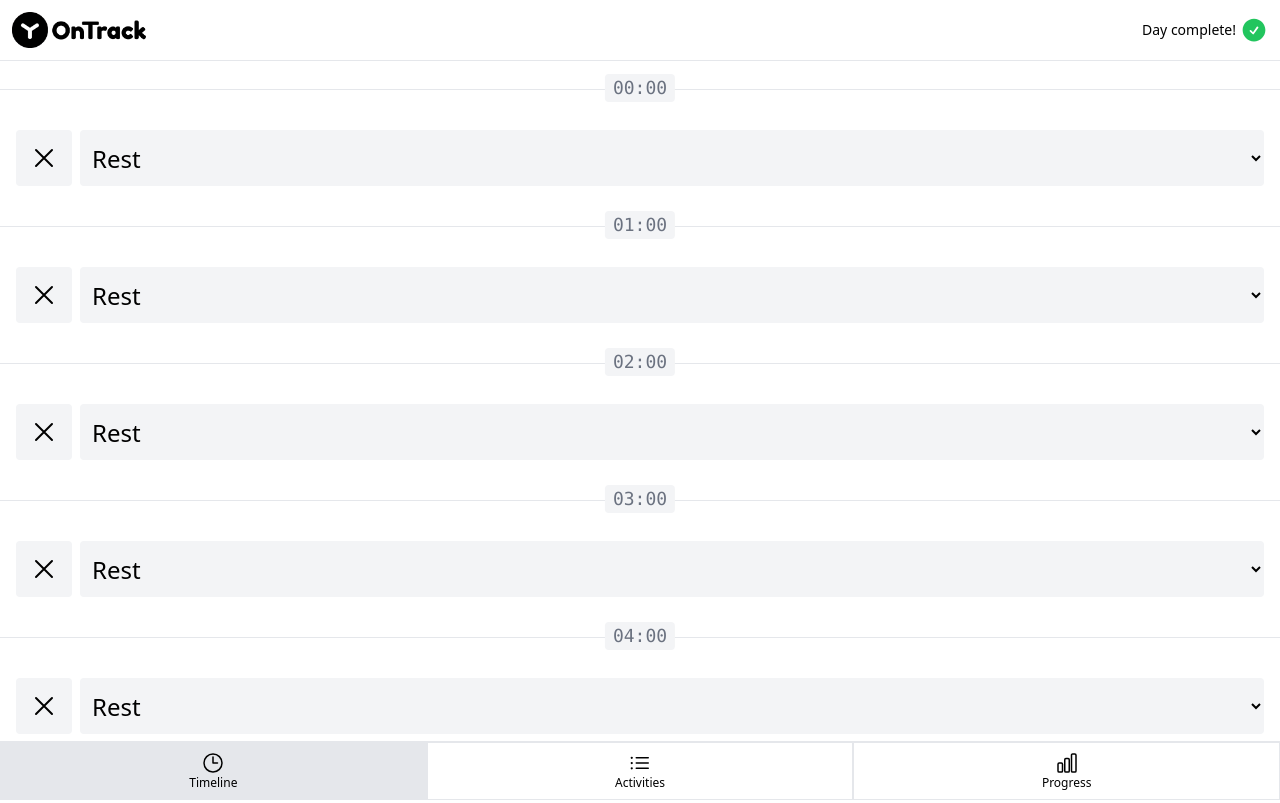
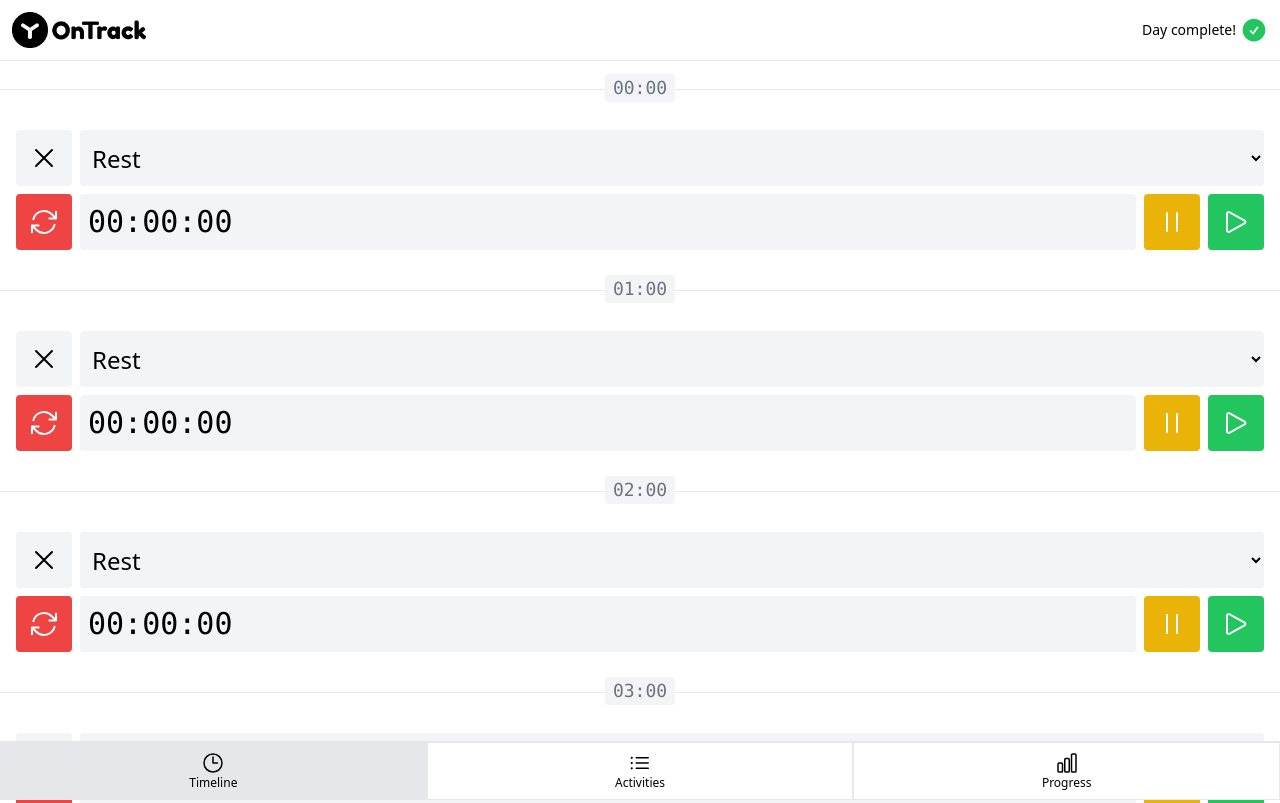
Before and after one commit to QwertykQwertov/onTrack, a Vue app: page /#timeline in a window 1280 px wide. Shown: the top 803 px of the page. Built offline with nearby package versions, Linux system fonts and the light colour scheme.

Commit message:
add watch

```diff
--- a/src/components/ActivityItem.vue
+++ b/src/components/ActivityItem.vue
@@ -32,7 +32,7 @@
     <div>
       <BaseSelect
         class="font-mono"
-        placeholder="h:mm"
+        placeholder="hh:mm"
         :selected="activity.secondsToComplete || null"
         :options="PERIOD_SELECT_OPTIONS"
         @select="emit('setSecondsToComplete', +$event || 0)"
--- a/src/components/BaseButton.vue
+++ b/src/components/BaseButton.vue
@@ -1,6 +1,8 @@
 <script>
-import { BUTTON_TYPE_DANGER, BUTTON_TYPE_NEUTRAL, BUTTON_TYPE_PRIMARY } from '@/constants.js'
+import {BUTTON_TYPE_SUCCESS, BUTTON_TYPE_WARNING, BUTTON_TYPE_DANGER, BUTTON_TYPE_NEUTRAL, BUTTON_TYPE_PRIMARY } from '@/constants.js'
 const typeClasses = {
+  [BUTTON_TYPE_SUCCESS]: 'bg-green-500 enabled:hover:bg-red-600 text-white',
+  [BUTTON_TYPE_WARNING]: 'bg-yellow-500 enabled:hover:bg-red-600 text-white',
   [BUTTON_TYPE_DANGER]: 'bg-red-500 enabled:hover:bg-red-600 text-white',
   [BUTTON_TYPE_NEUTRAL]: 'bg-gray-100 enabled:hover:bg-gray-200',
   [BUTTON_TYPE_PRIMARY]: 'bg-purple-500 enabled:hover:bg-purple-600, text-white',
--- a/src/components/TimeLineItem.vue
+++ b/src/components/TimeLineItem.vue
@@ -1,5 +1,6 @@
 <script setup>
 import TimeLineHour from './TimeLineHour.vue'
+import TimeLineStopWatch from './TimeLineStopWatch.vue'
 import BaseSelect from './BaseSelect.vue'
 import {
   isTimelineItemValid,
@@ -48,5 +49,6 @@
       :options="activitySelectOptions"
       @select="selectActivity"
     />
+    <TimeLineStopWatch :seconds="timelineItem.activitySeconds"/>
   </li>
 </template>
--- /dev/null
+++ b/src/components/TimeLineStopWatch.vue
@@ -0,0 +1,37 @@
+<script setup>
+import BaseButton from './BaseButton.vue'
+import { ArrowPathIcon, PauseIcon, PlayIcon } from '@heroicons/vue/24/outline'
+import { isNumber } from '@/validators'
+import { formatSeconds } from "@/functions";
+import {
+  BUTTON_TYPE_SUCCESS,
+  BUTTON_TYPE_DANGER,
+  BUTTON_TYPE_WARNING,
+} from '../constants'
+
+defineProps({
+  seconds: {
+    default: 0,
+    type: Number,
+    validator: isNumber
+  }
+})
+
+
+</script>
+<template>
+  <div class="flex w-full gap-2">
+    <BaseButton :type="BUTTON_TYPE_DANGER">
+      <ArrowPathIcon class="h-8" />
+    </BaseButton>
+    <div class="flex flex-grow items-center rounded bg-gray-100 px-2 font-mono text-3xl">
+      {{ formatSeconds(seconds) }}
+    </div>
+    <BaseButton :type="BUTTON_TYPE_WARNING">
+      <PauseIcon class="h-8" />
+    </BaseButton>
+    <BaseButton :type="BUTTON_TYPE_SUCCESS">
+      <PlayIcon class="h-8" />
+    </BaseButton>
+  </div>
+</template>
--- a/src/constants.js
+++ b/src/constants.js
@@ -1,10 +1,13 @@
 import { ClockIcon, ListBulletIcon, ChartBarIcon } from '@heroicons/vue/24/outline'
+import { generatePeriodSelectOptions } from '@/functions'
 
+export const BUTTON_TYPE_SUCCESS = 'success'
+export const BUTTON_TYPE_WARNING = 'warning'
 export const BUTTON_TYPE_DANGER = 'danger'
 export const BUTTON_TYPE_NEUTRAL = 'neutral'
 export const BUTTON_TYPE_PRIMARY = 'primary'
 
-export const BUTTON_TYPES = [BUTTON_TYPE_NEUTRAL, BUTTON_TYPE_DANGER, BUTTON_TYPE_PRIMARY]
+export const BUTTON_TYPES = [BUTTON_TYPE_SUCCESS, BUTTON_TYPE_WARNING, BUTTON_TYPE_NEUTRAL, BUTTON_TYPE_DANGER, BUTTON_TYPE_PRIMARY]
 
 export const PAGE_TIMELINE = 'timeline'
 export const PAGE_ACTIVITIES = 'activities'
@@ -15,23 +18,17 @@
   [PAGE_PROGRESS]: ChartBarIcon
 }
 
-export const NULLABLE_ACTIVITY = {id: null}
+export const NULLABLE_ACTIVITY = { id: null }
 
 export const HOURS_IN_DAY = 24
 export const MIDNIGHT_HOUR = 0
-export const SECONDS_IN_HOUR = 3600
+export const MINUTES_IN_HOUR = 60
+export const SECONDS_IN_MINUTE = 60
+export const SECONDS_IN_HOUR = MINUTES_IN_HOUR * SECONDS_IN_MINUTE
+export const MILLISECONDS_IN_SECONSDS = 1000
 
-export const PERIOD_SELECT_OPTIONS = [
-  {
-    value: 1 * SECONDS_IN_HOUR,
-    label: '01:00'
-  },
-  {
-    value: 2 * SECONDS_IN_HOUR,
-    label: '02:00'
-  },
-  {
-    value: 3 * SECONDS_IN_HOUR,
-    label: '03:00'
-  }
+const PERIODS_IN_MINUTES = [
+  15, 30, 45, 60, 90, 120, 150, 180, 210, 240, 270, 300, 330, 360, 390, 420, 450, 480
 ]
+
+export const PERIOD_SELECT_OPTIONS = generatePeriodSelectOptions(PERIODS_IN_MINUTES)
--- a/src/functions.js
+++ b/src/functions.js
@@ -1,6 +1,6 @@
 import { PAGE_TIMELINE, HOURS_IN_DAY } from '@/constants'
 import { isPageValid } from '@/validators.js'
-import { MIDNIGHT_HOUR, SECONDS_IN_HOUR } from './constants'
+import { MIDNIGHT_HOUR, MINUTES_IN_HOUR, SECONDS_IN_HOUR, MILLISECONDS_IN_SECONSDS } from './constants'
 
 export function normalizePageHash() {
   const page = window.location.hash.slice(1)
@@ -23,8 +23,11 @@
 export function generateTimelineItems() {
   const timelineItems = []
   for (let hour = MIDNIGHT_HOUR; hour < HOURS_IN_DAY; hour++) {
-    timelineItems.push({ hour,
-    activityId: null })
+    timelineItems.push({
+      hour,
+      activityId: null,
+      activitySeconds: 0
+    })
   }
   return timelineItems
 }
@@ -37,3 +40,27 @@
   return Date.now().toString(36) + Math.random().toString(36)
     .substring(2)
 }
+
+export function generatePeriodSelectOptions(periodsInMinutes) {
+
+
+  return periodsInMinutes.map((periodInMinutes) => ({
+    value: periodInMinutes,
+    label: generatePeriodSelectOptionsLabel(periodInMinutes)
+  }))
+}
+
+export function formatSeconds(seconds) {
+  const date = new Date()
+
+  date.setTime(Math.abs(seconds) * MILLISECONDS_IN_SECONSDS)
+  const utc = date.toUTCString()
+  return utc.substring(utc.indexOf(':') - 2, utc.indexOf(':') + 6)
+}
+
+function generatePeriodSelectOptionsLabel(periodInMinutes) {
+  const hours = Math.floor(periodInMinutes / MINUTES_IN_HOUR).toString().padStart(2, 0)
+  const minutes = (periodInMinutes % MINUTES_IN_HOUR).toString().padStart(2, 0)
+
+  return `${hours}:${minutes}`
+}
```
